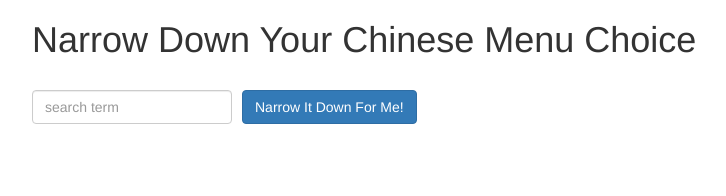
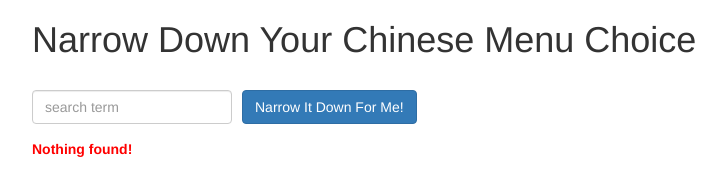
Before and after one commit to aklevansky/angularLearn, a plain HTML site: page assignment 3/index.html in a window 1280 px wide. Shown: the whole page, without its empty margins (38-764 px from the left). Drawn offline with nearby package versions, Linux system fonts and the light colour scheme.

Commit message:
Nothing found message added

```diff
--- a/assignment 3/app.js
+++ b/assignment 3/app.js
@@ -18,7 +18,6 @@
 			let promise = MenuSearchService.getMatchedMenuItems(narrow.searchTerm)
 			promise.then((response) => {
 					narrow.found = response;
-					console.log(narrow.found);
 				})
 				// no special error handling
 				.catch((error) => {
--- a/assignment 3/index.html
+++ b/assignment 3/index.html
@@ -17,6 +17,7 @@
       <div class="form-group narrow-button">
         <button class="btn btn-primary" ng-click="narrow.narrowSearch(narrow.searchTerm)">Narrow It Down For Me!</button>
       </div>
+      <div class="nothingFound" ng-hide="narrow.found.length">Nothing found!</div>
       <!-- found-items should be implemented as a component -->
       <found-items found-items="narrow.found" on-remove="narrow.removeItem(index)"></found-items>
     </div>
--- a/assignment 3/styles/styles.css
+++ b/assignment 3/styles/styles.css
@@ -76,3 +76,10 @@ input[type="text"] {
 li {
   list-style: none;
 }
+
+.nothingFound {
+  clear: left;
+  color: red;
+  font-weight: bold;
+  color: red;
+}
```
